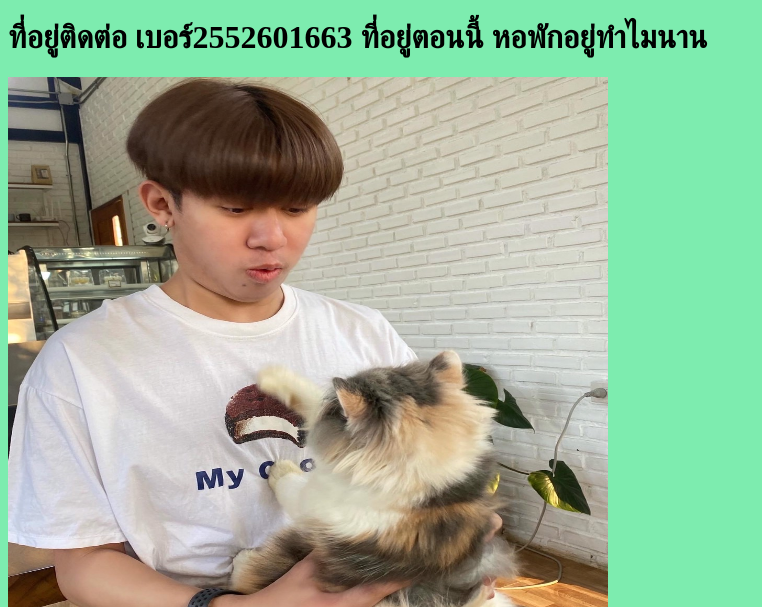
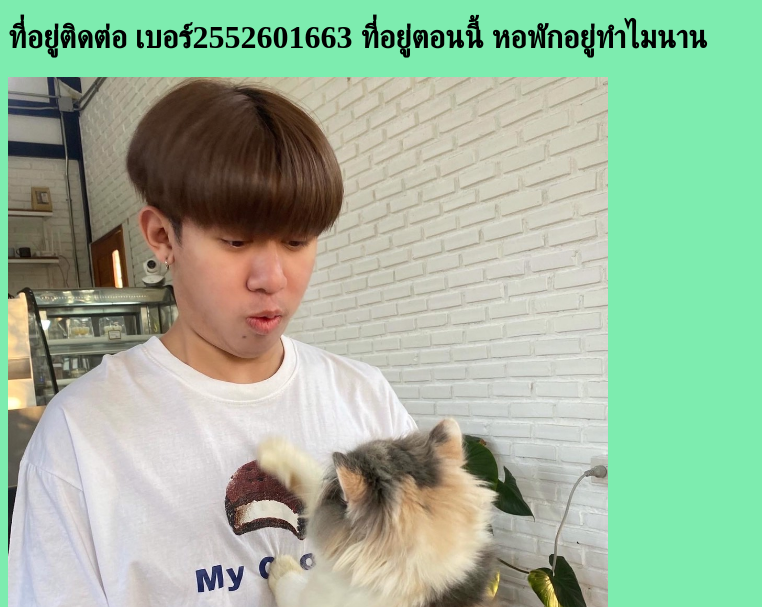
Before and after one commit to Wanchaloemaunjai/NNONONOON, a plain HTML site: page index.html in a window 1280 px wide. Shown: the part 193-800 px from the top of the page, without its empty margins (0-762 px from the left). Drawn offline with Linux system fonts and the light colour scheme.

Commit message:
Update index.html

```diff
--- a/index.html
+++ b/index.html
@@ -16,7 +16,7 @@
         <h1>ศึกษาอยู่ที่มหาลัยมอพะเยา อยู่ปี3 คระICT </h1>
         <h1>ที่อยู่ติดต่อ เบอร์2552601663 ที่อยู่ตอนนี้ หอพักอยู่ทำไมนาน </h1>
 
-        <img src="S__69738501.jpg" alt="non" width="600" height="600">>
+        <img src="S__69738501.jpg" alt="non" width="600" >>
         <footer>
             <a href="https://huthut001.github.io/My_personal/?fbclid=IwAR13BLPVdc31VrCCgByFQQKD3wYUespzQOcIko80ek5d8ewkK5ZbEvcBVnM" target="_black">
                 นันทิพัฒน์ สังวรณ์
```
